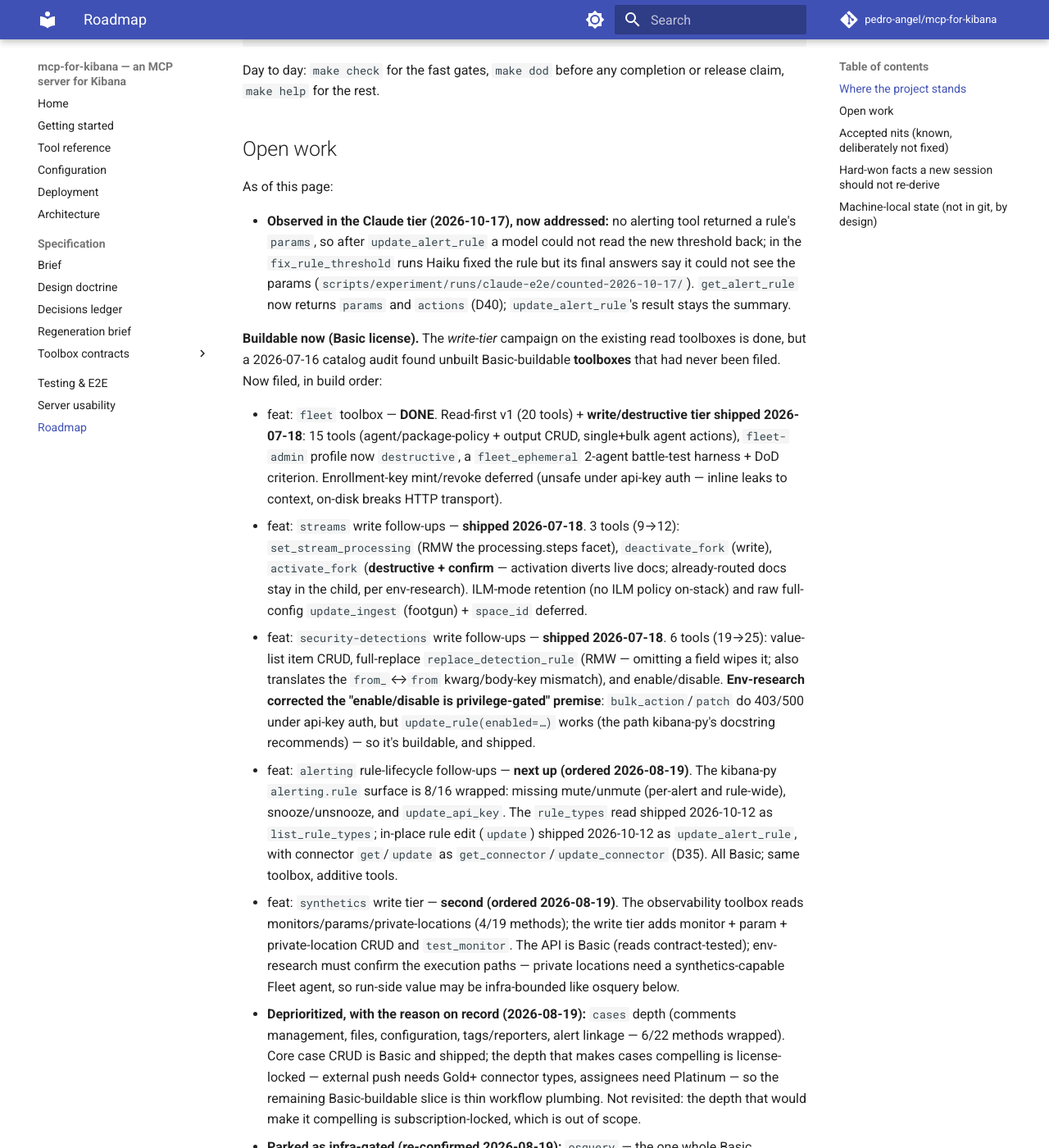
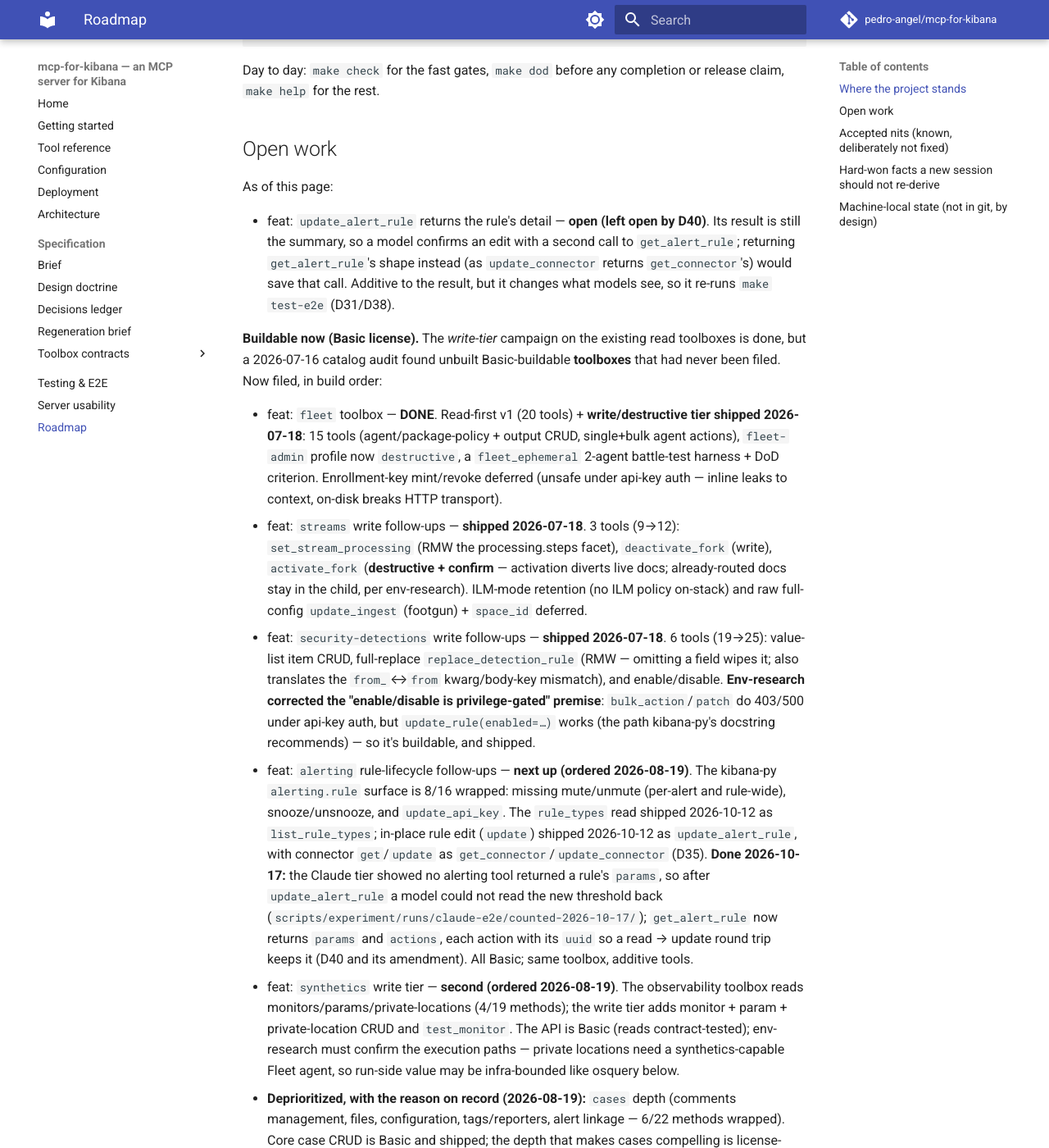
Before and after one commit to pedro-angel/mcp-for-kibana, an MkDocs documentation site: the page built from docs/roadmap.md, in a window 1280 px wide and 1400 px high, scrolled down 900 px. Shown: the whole window at 82% size. Built offline with MkDocs 1.6.1 and Material for MkDocs 9.7.7, drawn with Linux system fonts in a browser that asks for light colours; comment, search, counter and statistics services are not loaded.

Commit message:
docs: reconcile tier, tool and decision docs with what 0.4.0 ships
Why: an independent review of PR #25 found docs and comments that no
longer match the code: CONTRIBUTING says `make test-e2e` drives LM Studio;
the README omits e2e_green from the criteria needing the stack up and says
the LM Studio tier runs "the same tasks" (it runs three of the four);
docs/tools.md's dashboards and annotations tables omit the three
add_esql_*_panel write tools; D33 was narrowed by D38 without a scope note;
the roadmap keeps an addressed item under Open work; config.py says the
tool-list file is read "at assembly", stale since 4da367d; and the 0.4.0
CHANGELOG states intermediate tool counts (dashboards-analyst 17, the local
study's 28 and 29) that later entries contradict, and says each run
"commits" its records (the harness writes them; it never commits).

Change: each of the above corrected. D33 gets an italic scope note like
D18's and D31's and a Superseded entry. The roadmap files
update_alert_rule returning the rule's detail as open work (D40 left it
open) and records the params/uuid item as done under the alerting
follow-ups. The CHANGELOG keeps only the final shipped counts.

Evidence: tool names and tiers from
src/kibana_mcp/toolboxes/dashboards/toolbox.py (all three
@mcp.tool(tags={..., "write"}, annotations=_WRITE)); the LM Studio tier's
three tests in tests/e2e/test_lmstudio*.py; final counts from
kibana_mcp.tool_lists.BUILTIN_LISTS (read-only-explorer 11,
dashboards-analyst 21) and scripts/experiment/local_study.json
(expected_tools 33); load_tool_lists is called from main() in
src/kibana_mcp/server.py. mkdocs build --strict passes.

Co-Authored-By: Claude Opus 5.5 <noreply@anthropic.com>
Claude-Session: https://claude.ai/code/session_01PDEZ3gFsm31TUj6dCB6B2t

```diff
--- a/docs/roadmap.md
+++ b/docs/roadmap.md
@@ -45,13 +45,12 @@ release claim, `make help` for the rest.
 
 As of this page:
 
-- **Observed in the Claude tier (2026-10-17), now addressed:** no alerting
-  tool returned a rule's `params`, so after `update_alert_rule` a model could
-  not read the new threshold back; in the `fix_rule_threshold` runs Haiku
-  fixed the rule but its final answers say it could not see the params
-  (`scripts/experiment/runs/claude-e2e/counted-2026-10-17/`). `get_alert_rule`
-  now returns `params` and `actions` (D40); `update_alert_rule`'s result
-  stays the summary.
+- feat: `update_alert_rule` returns the rule's detail — **open (left open by
+  D40)**. Its result is still the summary, so a model confirms an edit with a
+  second call to `get_alert_rule`; returning `get_alert_rule`'s shape instead
+  (as `update_connector` returns `get_connector`'s) would save that call.
+  Additive to the result, but it changes what models see, so it re-runs
+  `make test-e2e` (D31/D38).
 
 **Buildable now (Basic license).** The *write-tier* campaign on the
 existing read toolboxes is done, but a 2026-07-16 catalog audit found unbuilt
@@ -60,7 +59,7 @@ Basic-buildable **toolboxes** that had never been filed. Now filed, in build ord
 - feat: `fleet` toolbox — **DONE**. Read-first v1 (20 tools) + **write/destructive tier shipped 2026-07-18**: 15 tools (agent/package-policy + output CRUD, single+bulk agent actions), `fleet-admin` profile now `destructive`, a `fleet_ephemeral` 2-agent battle-test harness + DoD criterion. Enrollment-key mint/revoke deferred (unsafe under api-key auth — inline leaks to context, on-disk breaks HTTP transport).
 - feat: `streams` write follow-ups — **shipped 2026-07-18**. 3 tools (9→12): `set_stream_processing` (RMW the processing.steps facet), `deactivate_fork` (write), `activate_fork` (**destructive + confirm** — activation diverts live docs; already-routed docs stay in the child, per env-research). ILM-mode retention (no ILM policy on-stack) and raw full-config `update_ingest` (footgun) + `space_id` deferred.
 - feat: `security-detections` write follow-ups — **shipped 2026-07-18**. 6 tools (19→25): value-list item CRUD, full-replace `replace_detection_rule` (RMW — omitting a field wipes it; also translates the `from_`↔`from` kwarg/body-key mismatch), and enable/disable. **Env-research corrected the "enable/disable is privilege-gated" premise**: `bulk_action`/`patch` do 403/500 under api-key auth, but `update_rule(enabled=…)` works (the path kibana-py's docstring recommends) — so it's buildable, and shipped.
-- feat: `alerting` rule-lifecycle follow-ups — **next up (ordered 2026-08-19)**. The kibana-py `alerting.rule` surface is 8/16 wrapped: missing mute/unmute (per-alert and rule-wide), snooze/unsnooze, and `update_api_key`. The `rule_types` read shipped 2026-10-12 as `list_rule_types`; in-place rule edit (`update`) shipped 2026-10-12 as `update_alert_rule`, with connector `get`/`update` as `get_connector`/`update_connector` (D35). All Basic; same toolbox, additive tools.
+- feat: `alerting` rule-lifecycle follow-ups — **next up (ordered 2026-08-19)**. The kibana-py `alerting.rule` surface is 8/16 wrapped: missing mute/unmute (per-alert and rule-wide), snooze/unsnooze, and `update_api_key`. The `rule_types` read shipped 2026-10-12 as `list_rule_types`; in-place rule edit (`update`) shipped 2026-10-12 as `update_alert_rule`, with connector `get`/`update` as `get_connector`/`update_connector` (D35). **Done 2026-10-17:** the Claude tier showed no alerting tool returned a rule's `params`, so after `update_alert_rule` a model could not read the new threshold back (`scripts/experiment/runs/claude-e2e/counted-2026-10-17/`); `get_alert_rule` now returns `params` and `actions`, each action with its `uuid` so a read → update round trip keeps it (D40 and its amendment). All Basic; same toolbox, additive tools.
 - feat: `synthetics` write tier — **second (ordered 2026-08-19)**. The observability toolbox reads monitors/params/private-locations (4/19 methods); the write tier adds monitor + param + private-location CRUD and `test_monitor`. The API is Basic (reads contract-tested); env-research must confirm the execution paths — private locations need a synthetics-capable Fleet agent, so run-side value may be infra-bounded like osquery below.
 - **Deprioritized, with the reason on record (2026-08-19):** `cases` depth (comments management, files, configuration, tags/reporters, alert linkage — 6/22 methods wrapped). Core case CRUD is Basic and shipped; the depth that makes cases compelling is license-locked — external push needs Gold+ connector types, assignees need Platinum — so the remaining Basic-buildable slice is thin workflow plumbing. Not revisited: the depth that would make it compelling is subscription-locked, which is out of scope.
 - **Parked as infra-gated (re-confirmed 2026-08-19):** `osquery` — the one whole Basic namespace with zero coverage (0/14 methods; live probe: saved-queries/packs answer 200 on Basic). Already classified under `security-response` below: useful only with the osquery_manager integration on an agent policy and hosts worth querying — the dockerized lab agents would return container-level trivia. Revisit when real endpoints enroll.
```
Also changed, not shown: CHANGELOG.md (+19 -6 lines), CONTRIBUTING.md (+2 -1 lines), README.md (+4 -3 lines), docs/spec/decisions.md (+9 -1 lines), docs/tools.md (+4 -1 lines), 1 other file.
